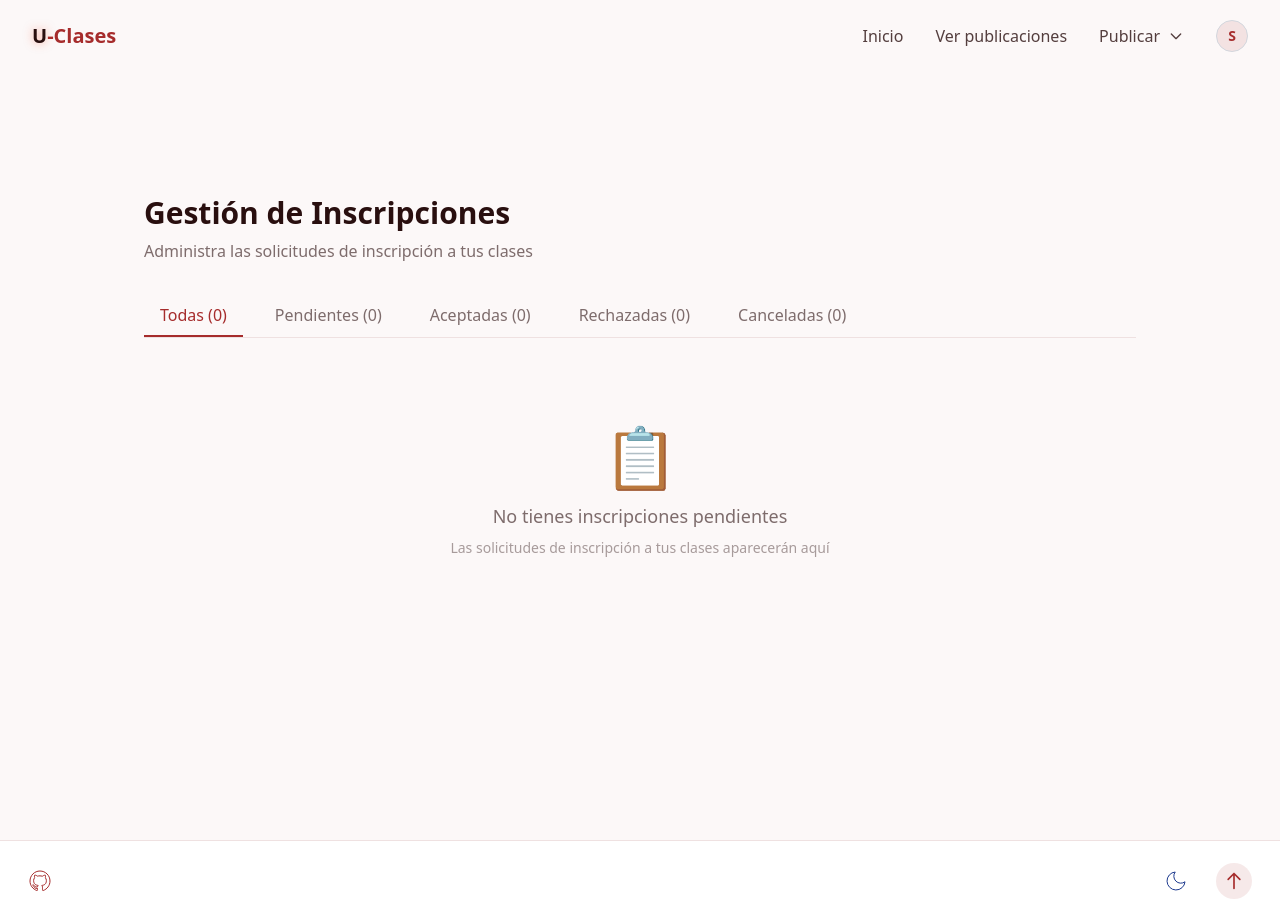
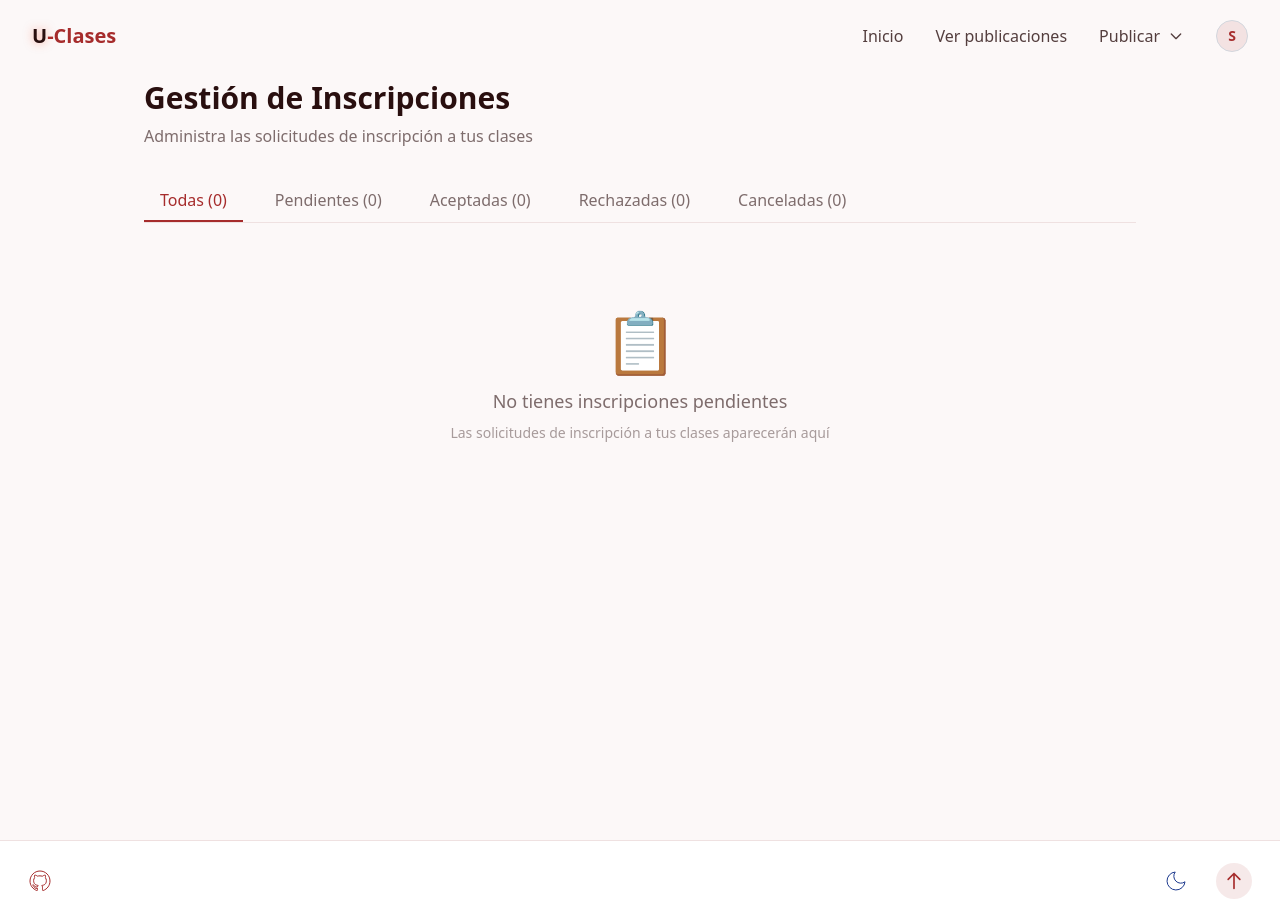
Before and after one commit to DCC-CC4401/2025-2-CC4401-grupo-4, a Django app: page /courses/mis-inscripciones/ in a window 1280 px wide. Run offline with Django 5.2, Linux system fonts and the light colour scheme; the visitor is signed in with stand-in values (Sample User, id 1); data comes from the database, SQL or seed files in the repository; data that the repository does not hold is empty; style sheets or scripts are compiled from the project's sources.

Commit message:
style(courses): remove unnecessary flex class from section for improved layout

```diff
--- a/uclases/courses/templates/courses/mis_inscripciones.html
+++ b/uclases/courses/templates/courses/mis_inscripciones.html
@@ -3,7 +3,7 @@
 {% block title %}Mis Inscripciones{% endblock %}
 
 {% block content %}
-<section class="min-h-screen flex items-center justify-center bg-background pt-20 pb-16">
+<section class="min-h-screen items-center justify-center bg-background pt-20 pb-16">
     <div class="container mx-auto px-4 max-w-5xl">
         <!-- Header -->
         <div class="mb-8">
```
